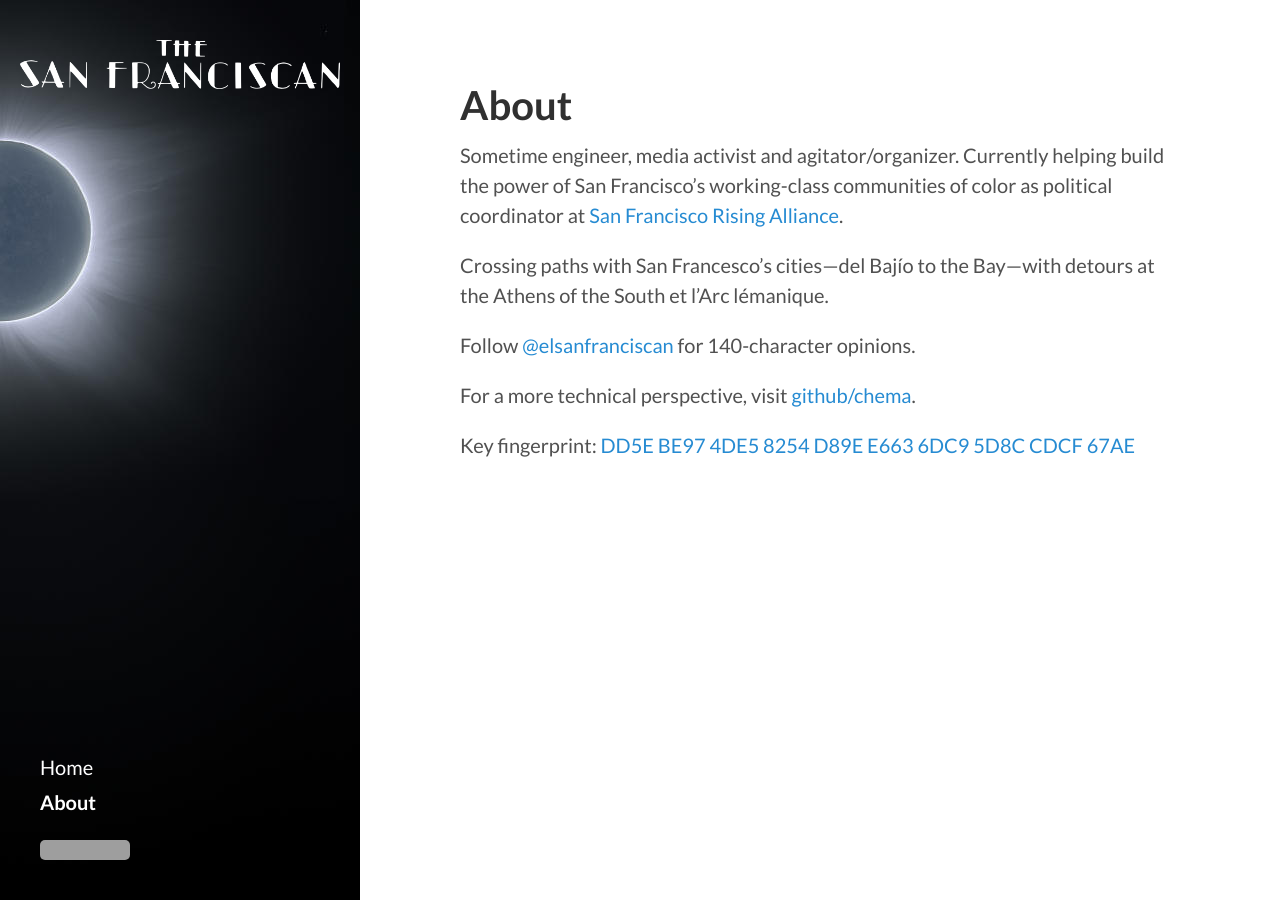
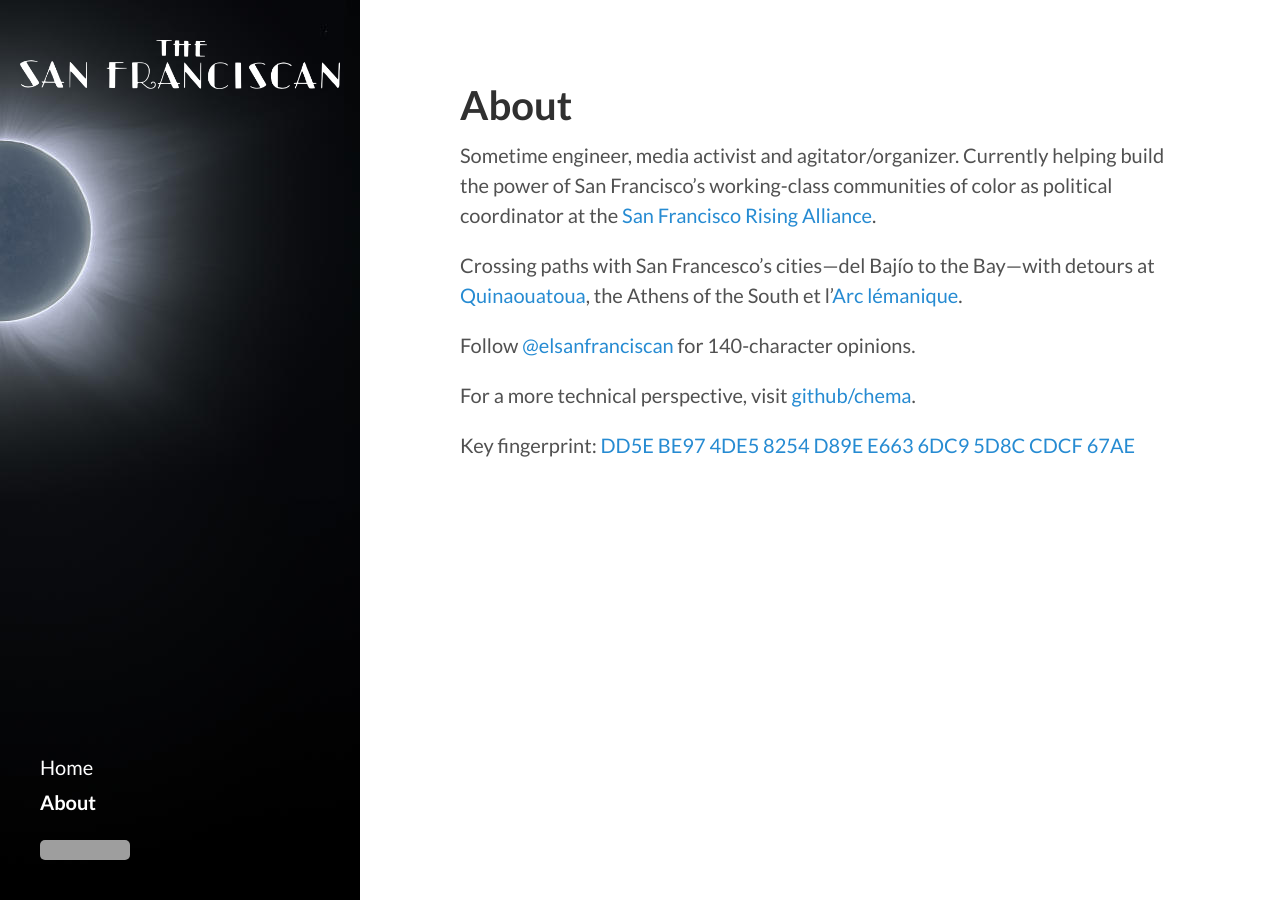
Before and after one commit to chema/sanfranciscan, a Jekyll site: the page built from about.md, in a window 1280 px wide. Built offline with Jekyll 4.4.1, drawn with Linux system fonts in a browser that asks for light colours; comment, search, counter and statistics services are not loaded; grey boxes are pictures that could not be loaded.

Commit message:
Updated about page

```diff
--- a/about.md
+++ b/about.md
@@ -2,9 +2,9 @@
 layout: page
 title: About
 ---
-Sometime engineer, media activist and agitator/organizer. Currently helping build the power of San Francisco's working-class communities of color as political coordinator at [San Francisco Rising Alliance](http://www.sfrising.org/).
+Sometime engineer, media activist and agitator/organizer. Currently helping build the power of San Francisco's working-class communities of color as political coordinator at the [San Francisco Rising Alliance](http://www.sfrising.org/).
 
-Crossing paths with San Francesco's cities—del Bajío to the Bay—with detours at the Athens of the South et l'Arc lémanique.
+Crossing paths with San Francesco's cities—del Bajío to the Bay—with detours at [Quinaouatoua](https://en.wikipedia.org/wiki/Iroquois_settlement_of_the_north_shore_of_Lake_Ontario), the Athens of the South et l'[Arc lémanique](http://switzerland.indymedia.org/fr/).
 
 Follow [@elsanfranciscan](https://twitter.com/elsanfranciscan) for 140-character opinions.
 
```
